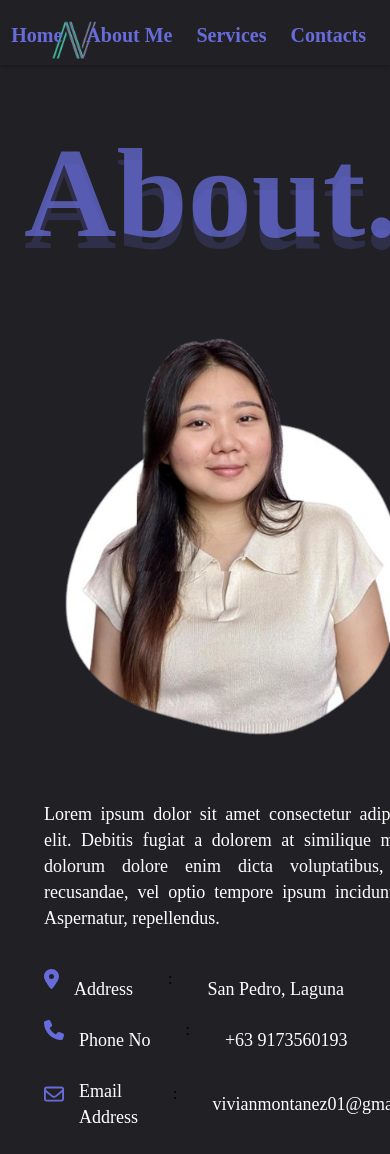
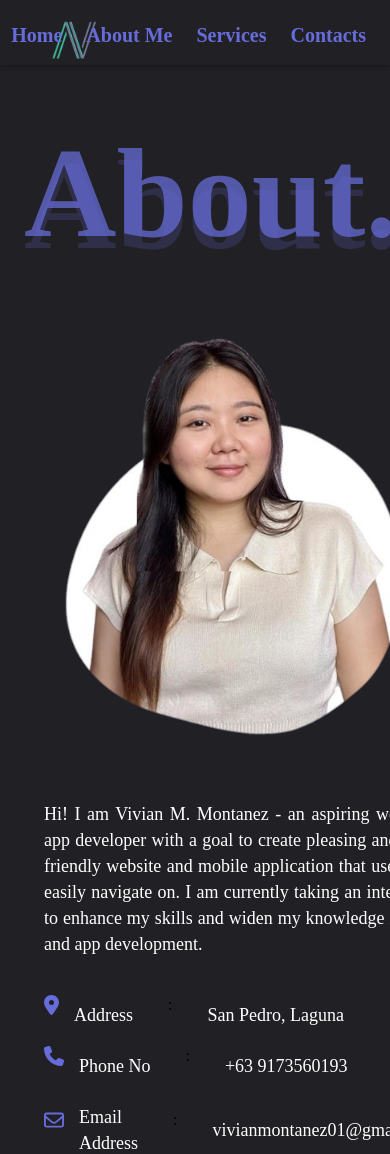
Before and after one commit to vivianm-montanez/portfoliomontanez, an Angular app: page /about in a window 390 px wide. Shown: the top 1154 px of the page. Built offline with nearby package versions, Linux system fonts and the light colour scheme.

Commit message:
build(root): :rocket:

```diff
--- a/src/app/Utilities/footer/footer.component.scss
+++ b/src/app/Utilities/footer/footer.component.scss
@@ -61,3 +61,17 @@ body {
   font-size: 13px;
   color: white
 }
+
+@media (max-width: 850px) {
+  footer {
+    grid-template-columns: 1fr;
+    width:393px;
+    height: 100%;
+    right: 0px;
+    top: 64px;
+    bottom:0;
+    background-color: #7661c9;
+    display:block;
+    height:full;
+  }
+}
--- a/src/app/Utilities/nav-bar/nav-bar.component.scss
+++ b/src/app/Utilities/nav-bar/nav-bar.component.scss
@@ -71,10 +71,10 @@ body {
   color: #676CDB;
 }
 
-@media (max-width: px) {
+@media (max-width: 850px) {
   nav {
     grid-template-columns: 1fr;
-    width:393px;
+    width:100%;
     height: 100%;
     right: 0px;
     top: 64px;
--- a/src/app/about/about.component.html
+++ b/src/app/about/about.component.html
@@ -10,10 +10,10 @@
 
   <div class="about">
     <div class="about-right">
-    <p>Lorem ipsum dolor sit amet consectetur adipisicing elit.
-      Debitis fugiat a dolorem at similique maxime dolorum dolore
-      enim dicta voluptatibus, illum recusandae, vel optio tempore
-      ipsum incidunt eum. Aspernatur, repellendus.
+    <p>Hi! I am Vivian M. Montanez - an aspiring web and app developer with a goal to create pleasing and
+      user-friendly website and mobile application that users can easily navigate on. I am currently taking an internship
+      to enhance my skills and widen my knowledge in web and app development.
+
   </p>
   <div class="address">
       <ul>
--- a/src/app/contacts/contacts.component.scss
+++ b/src/app/contacts/contacts.component.scss
@@ -261,7 +261,7 @@ textarea.input {
   }
 }
 
-@media (max-width: 480px) {
+@media (max-width: 580px) {
   .container {
     padding: 1.5rem;
   }
--- a/src/app/home/home.component.scss
+++ b/src/app/home/home.component.scss
@@ -122,10 +122,10 @@
 }
 
 
-@media (max-width: 700px) {
+@media (max-width: 850px) {
   .body {
     grid-template-columns: 1fr;
-    width:393px;
+    width:100%;
 
 
     .home-item:nth-child(1){
--- a/src/app/services/services.component.scss
+++ b/src/app/services/services.component.scss
@@ -100,7 +100,11 @@ p {
   color: #f0f0f0;
 }
 
-@media screen and (min-width: 992px) {
+@media  (max-width: 850px) {
+  .body{
+    width:100%;
+  }
+
   section {
     padding: 1em 3em;
   }
```
Also changed, not shown: 3 other files (tests, documents, lock files or other folders).
